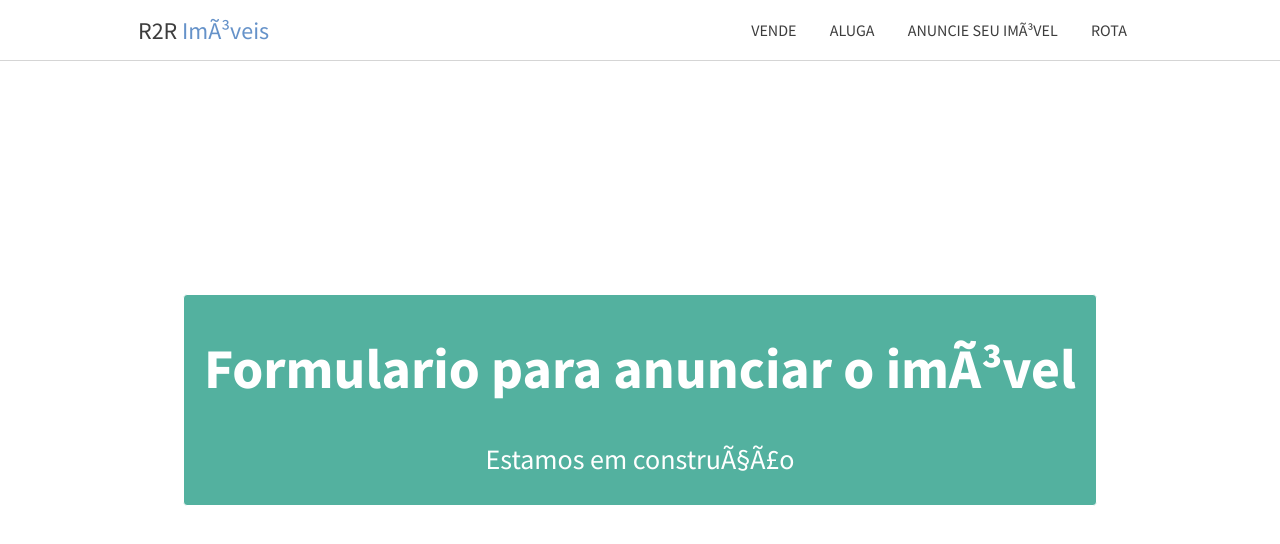
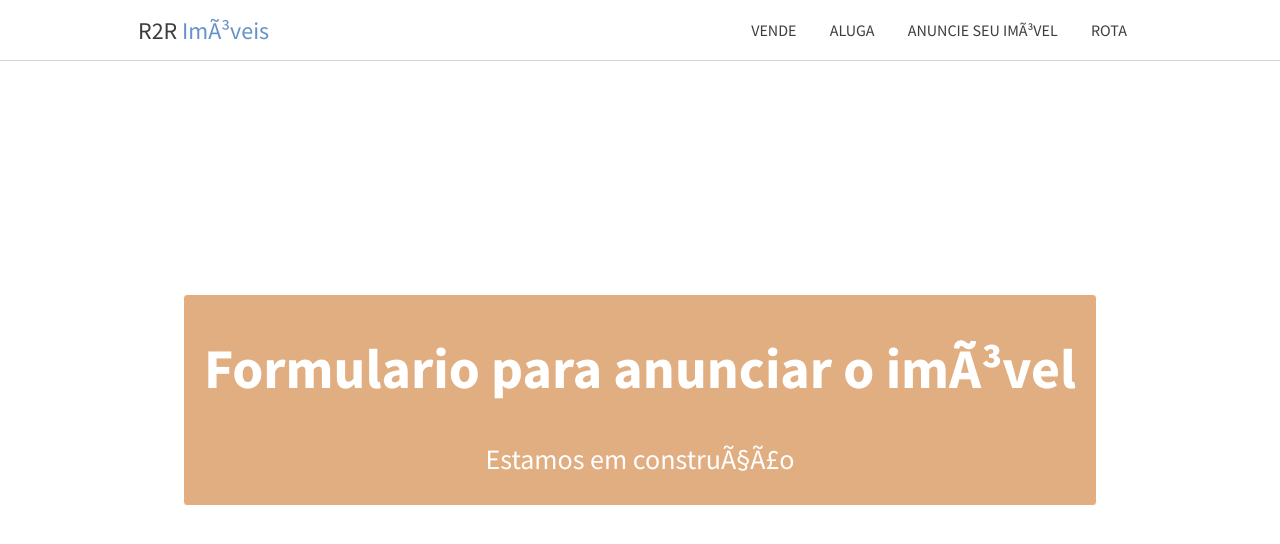
Before and after one commit to letavs/r2rimoveis, a plain HTML site: page formulario.html in a window 1280 px wide. Drawn offline with Linux system fonts and the light colour scheme.

Commit message:
Pequenos ajustes

```diff
--- a/style.css
+++ b/style.css
@@ -87,7 +87,7 @@ body {
 .titulo-site-descricao {
     color: #fff;
     font-size: 28px;
-    background-color: #0a9077b3;
+    background-color: #c4650d85;
     border: 1px solid;
     padding: 0 20px;
     border-radius: 4px;
```
Also changed, not shown: formulario.html (+7 -0 lines).
